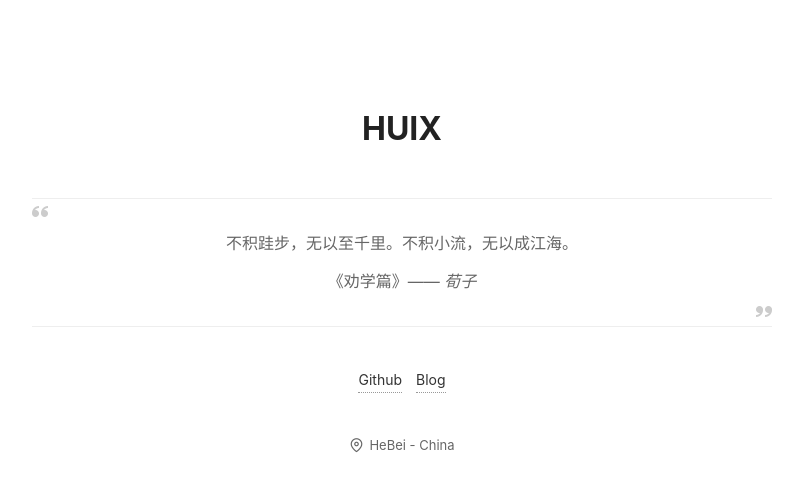
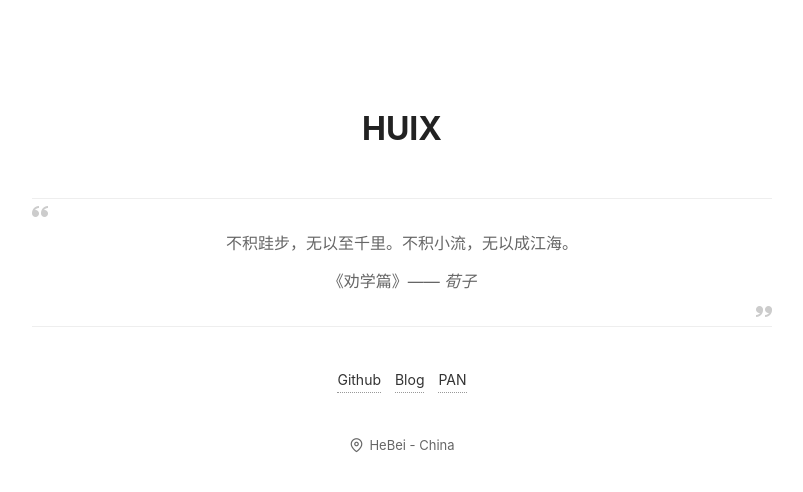
Before and after one commit to HUIXwhy/HUIX, a plain HTML site: page index.html in a window 1280 px wide. Shown: the whole page, without its empty margins (238-1041 px from the left). Drawn offline with Linux system fonts and the light colour scheme; files whose address does not match are found by name.

Commit message:
Update index.html

```diff
--- a/index.html
+++ b/index.html
@@ -30,6 +30,7 @@
     <div class="links">
       <a href="https://github.com/HUIXwhy" class="animate-slide-in-down">Github</a>
       <a href="https://blog.huix.cf" class="animate-slide-in-down">Blog</a>
+      <a href="https://pan.huix.cf" class="animate-slide-in-down">PAN</a>
     </div>
     <div class="location">
       <span class="location-icon animate-slide-in-up">
```
